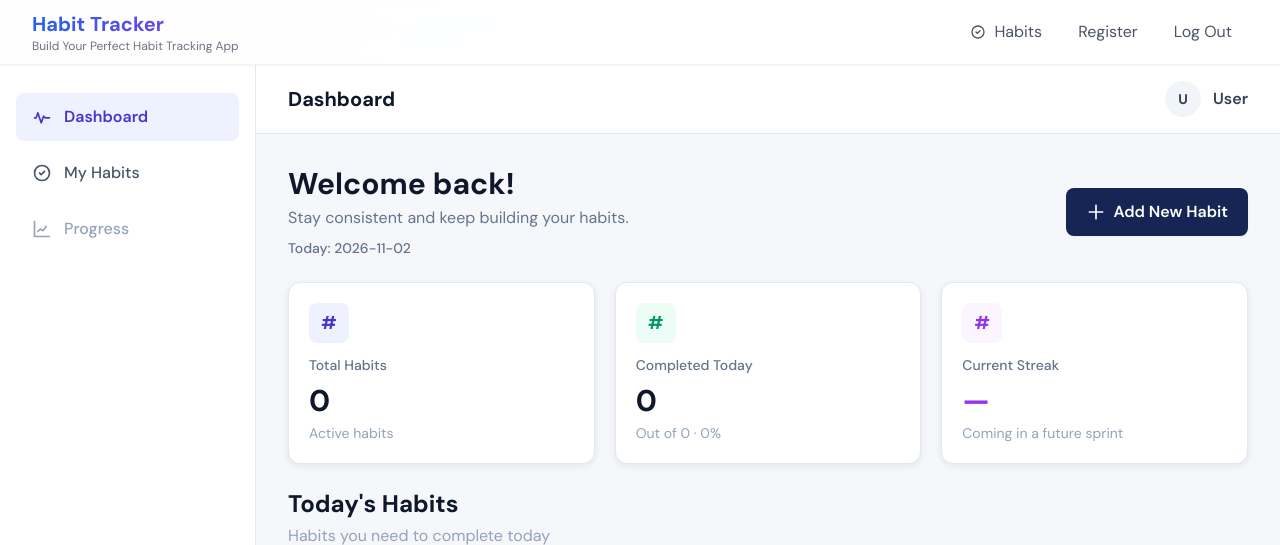
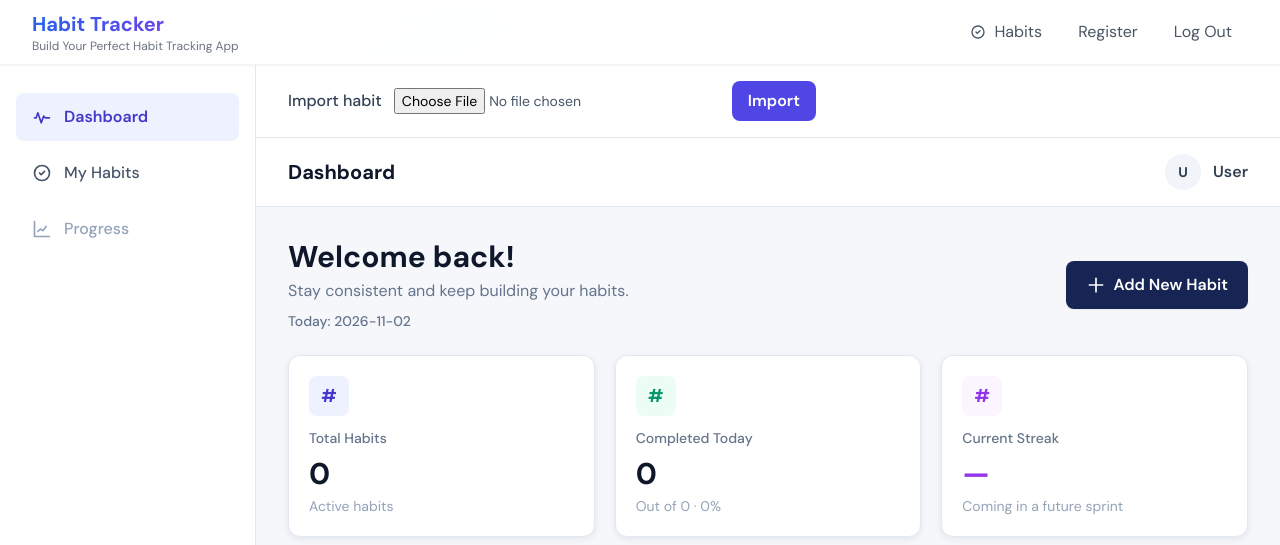
Before and after one commit to jpagan2Coding/Habit-Tracker, a Flask app: page /dashboard in a window 1280 px wide. Shown: the top 545 px of the page. Run offline with Flask 3, Linux system fonts and the light colour scheme; data that the repository does not hold is empty; some libraries are stand-ins or nearby versions.

Commit message:
Importing habits

```diff
--- a/app.py
+++ b/app.py
@@ -1,7 +1,7 @@
 import csv
 import io
 import os
-from datetime import datetime, timezone
+from datetime import date, datetime, timezone
 from pathlib import Path
 
 import secrets
@@ -17,7 +17,7 @@ from pymongo.errors import DuplicateKeyError, PyMongoError
 from werkzeug.security import check_password_hash, generate_password_hash
 from werkzeug.utils import secure_filename
 
-from models import FREQUENCY_CHOICES
+from models import FREQUENCY_CHOICES, HABIT_FILE_FIELDS
 
 load_dotenv(Path(__file__).resolve().with_name("atlas-credentials.env"))
 
@@ -312,6 +312,76 @@ def _owned_habit(habit_id):
     return query, habit
 
 
+def _parse_habit_file(payload):
+    """Validate a single exported habit completely before any database write."""
+    reader = csv.DictReader(io.StringIO(payload.decode("utf-8-sig"), newline=""), strict=True)
+    if reader.fieldnames != HABIT_FILE_FIELDS:
+        raise ValueError("The file must contain the exported habit columns in order.")
+
+    details = None
+    completed_dates = []
+    for row in reader:
+        if None in row or any(value is None for value in row.values()):
+            raise ValueError("Every row must contain all habit columns.")
+        current = {field: row[field] for field in HABIT_FILE_FIELDS if field != "completed_date"}
+        if details is not None and current != details:
+            raise ValueError("All rows must describe the same habit.")
+        details = current
+        if row["completed_date"]:
+            completed = date.fromisoformat(row["completed_date"])
+            if completed.isoformat() != row["completed_date"]:
+                raise ValueError("Completion dates must use YYYY-MM-DD.")
+            if row["completed_date"] not in completed_dates:
+                completed_dates.append(row["completed_date"])
+
+    if details is None:
+        raise ValueError("The file contains no habit.")
+    if not details["name"].strip():
+        raise ValueError("Enter a habit name.")
+    if not details["target"].isdigit() or int(details["target"]) < 1:
+        raise ValueError("Target must be a positive whole number.")
+    if details["frequency"] not in FREQUENCY_CHOICES:
+        raise ValueError("Choose a supported frequency.")
+    created_at = details["created_at"]
+    if created_at:
+        created_at = datetime.fromisoformat(created_at.replace("Z", "+00:00"))
+        if created_at.tzinfo is None:
+            created_at = created_at.replace(tzinfo=timezone.utc)
+        created_at = created_at.astimezone(timezone.utc)
+    else:
+        created_at = datetime.now(timezone.utc)
+    return {
+        "name": details["name"],
+        "description": details["description"],
+        "target": int(details["target"]),
+        "frequency": details["frequency"],
+        "created_at": created_at,
+        "completed_dates": completed_dates,
+    }
+
+
+@app.route("/habits/import", methods=["POST"])
+def import_habit():
+    """Import a .habit attachment as a new habit owned by the signed-in user."""
+    if not session.get("user_id") or not session.get("user_email"):
+        return redirect(url_for("login"))
+    upload = request.files.get("file")
+    if upload is None or not upload.filename or not upload.filename.lower().endswith(".habit"):
+        abort(400, description="Choose a .habit file to import.")
+    # Bound memory use while still allowing large completion histories.
+    payload = upload.stream.read(1024 * 1024 + 1)
+    if len(payload) > 1024 * 1024:
+        abort(400, description="Habit files must be no larger than 1 MB.")
+    try:
+        habit = _parse_habit_file(payload)
+    except (UnicodeError, ValueError, csv.Error) as error:
+        abort(400, description=f"Invalid habit file: {error}")
+    habit["user_email"] = session["user_email"]
+    get_db()["habits"].insert_one(habit)
+    flash("Habit imported successfully.", "success")
+    return redirect(url_for("habit_dashboard"))
+
+
 @app.route("/habits/<habit_id>/export")
 def export_habit(habit_id):
     """Download an owned habit and its completion history as UTF-8 CSV."""
@@ -328,10 +398,7 @@ def export_habit(habit_id):
 
     output = io.StringIO(newline="")
     writer = csv.writer(output)
-    writer.writerow([
-        "habit_id", "name", "description", "target", "frequency",
-        "created_at", "completed_date",
-    ])
+    writer.writerow(HABIT_FILE_FIELDS)
     details = [
         str(habit["_id"]), habit.get("name", ""), habit.get("description") or "",
         habit.get("target", ""), habit.get("frequency", ""),
--- a/models.py
+++ b/models.py
@@ -1 +1,7 @@
 FREQUENCY_CHOICES = ('daily', 'weekly', 'monthly')
+
+# Ordered CSV columns shared by .habit imports and exports.
+HABIT_FILE_FIELDS = [
+    'habit_id', 'name', 'description', 'target', 'frequency',
+    'created_at', 'completed_date',
+]
--- a/templates/apps/habit_tracker/dashboard.html
+++ b/templates/apps/habit_tracker/dashboard.html
@@ -68,6 +68,15 @@
 
     <!-- Main Dashboard Area -->
     <div class="min-w-0 flex-1">
+        <form action="{{ url_for('import_habit') }}" method="post" enctype="multipart/form-data"
+            class="flex flex-wrap items-center gap-3 border-b border-slate-200 bg-white px-5 py-4 sm:px-8">
+            <label for="habit-file" class="font-medium text-slate-700">Import habit</label>
+            <input id="habit-file" name="file" type="file" accept=".habit" required
+                class="text-sm text-slate-600">
+            <button type="submit" class="rounded-lg bg-indigo-600 px-4 py-2 font-semibold text-white hover:bg-indigo-700">
+                Import
+            </button>
+        </form>
 
 
         <!-- Top header -->
```
Also changed, not shown: tests/test_export_habits.py (+3 -6 lines), tests/test_import_habits.py (added, +263 -0 lines), 1 other file.
